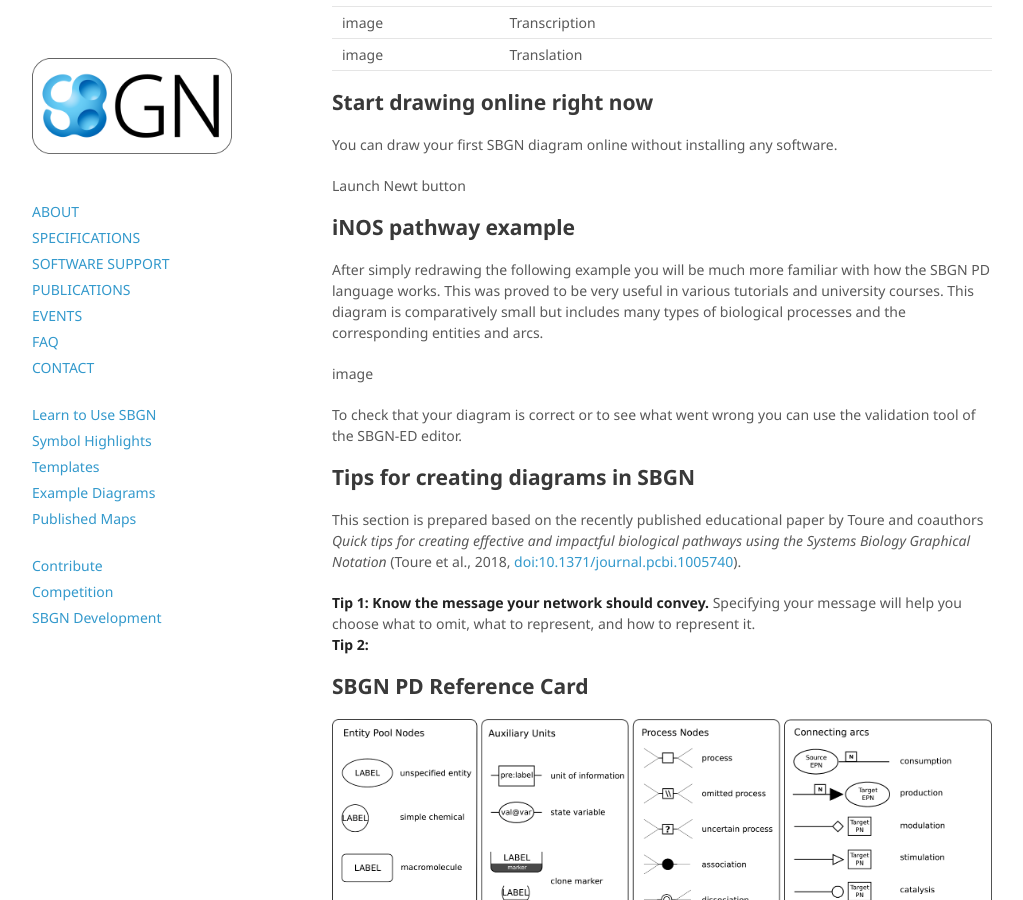
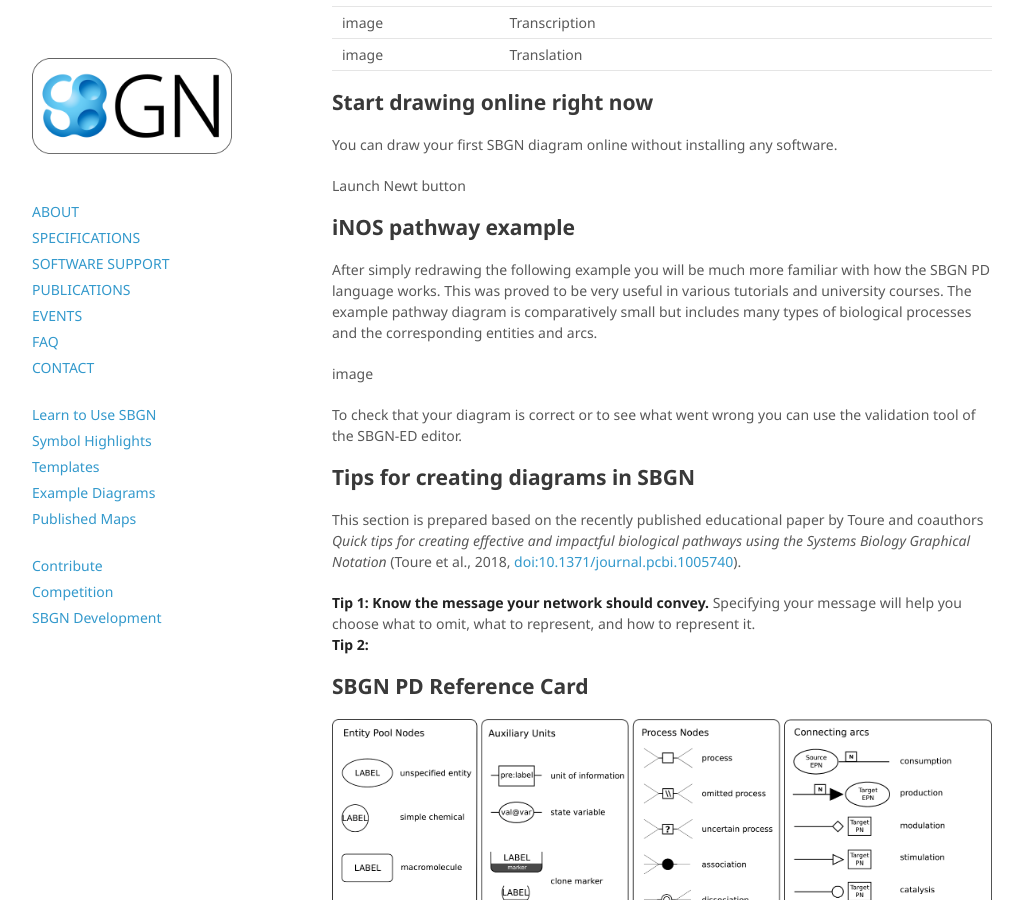
Before and after one commit to sbgn/sbgn, a Jekyll site: the page built from docs/learning_sbgn.md, in a window 1280 px wide and 900 px high, scrolled down 1252 px. Shown: the whole window, without its empty margins (128-1151 px from the left). Built offline with Jekyll 4.4.1, drawn with Linux system fonts in a browser that asks for light colours; nearby versions of some CDN libraries.

Commit message:
Update learning_sbgn.md

```diff
--- a/docs/learning_sbgn.md
+++ b/docs/learning_sbgn.md
@@ -48,7 +48,7 @@
 
 ## iNOS pathway example
 
-<p>After simply redrawing the following example you will be much more familiar with how the SBGN PD language works. This was proved to be very useful in various tutorials and university courses. This diagram is comparatively small but includes many types of biological processes and the corresponding entities and arcs.</p>
+<p>After simply redrawing the following example you will be much more familiar with how the SBGN PD language works. This was proved to be very useful in various tutorials and university courses. The example pathway diagram is comparatively small but includes many types of biological processes and the corresponding entities and arcs.</p>
 
 image
 
```
